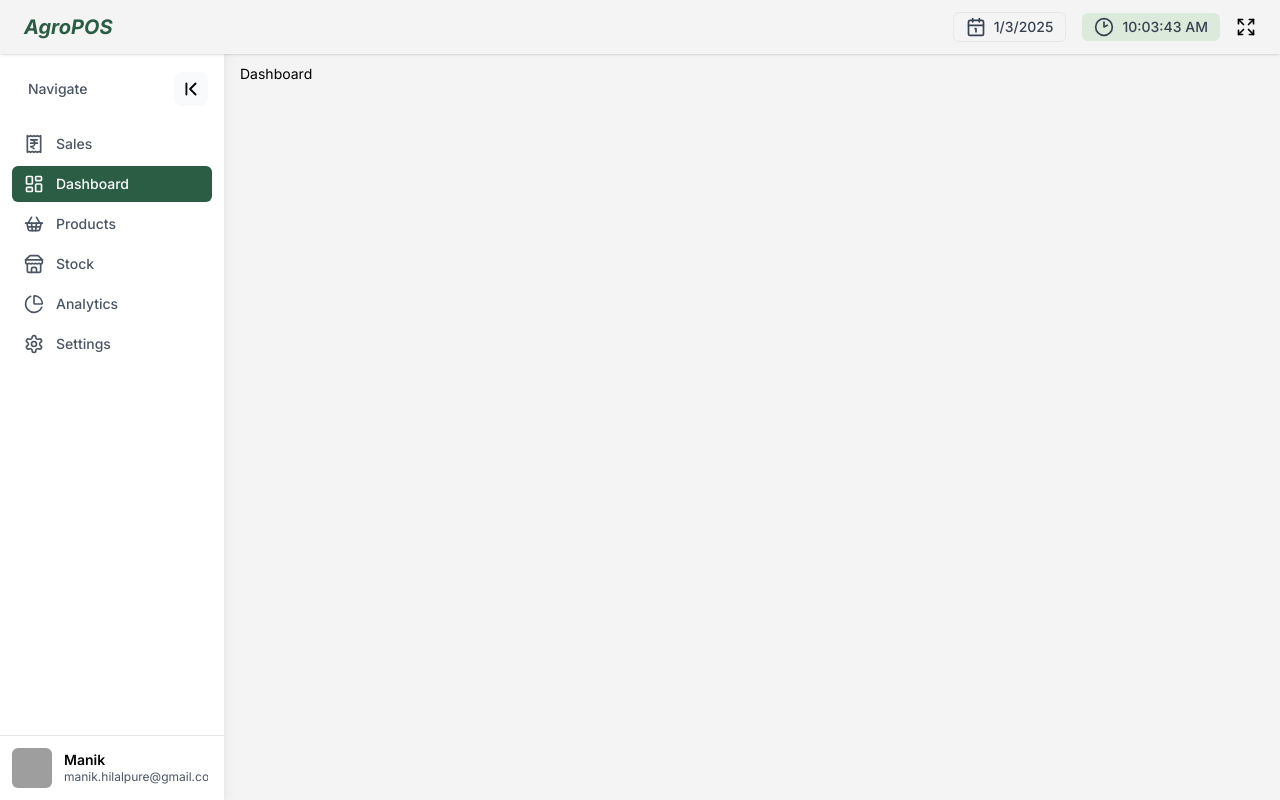
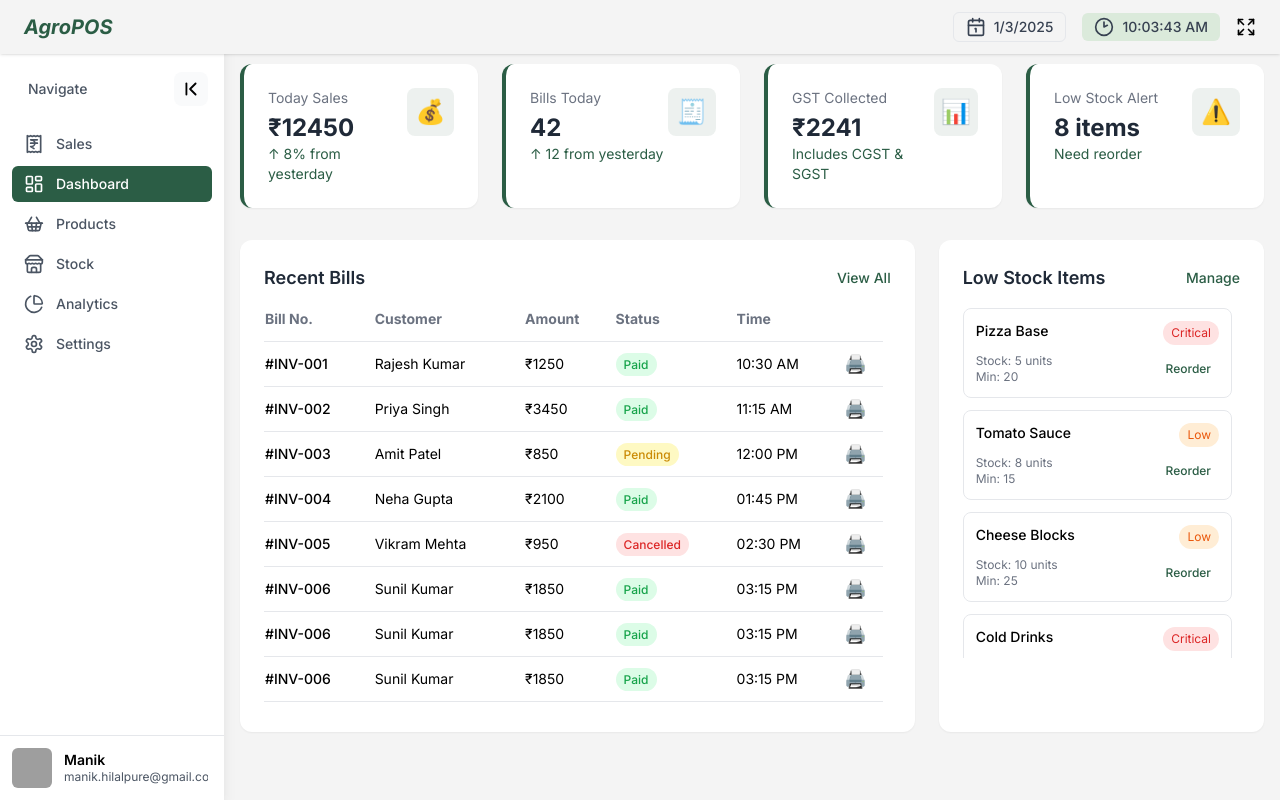
Before and after one commit to itsmanik/AgroPOS, a React (Vite) app in the folder client/: page /dashboard in a window 1280 px wide. Built offline with nearby package versions, Linux system fonts and the light colour scheme; grey boxes are pictures that could not be loaded.

Commit message:
styled page for dashboard

```diff
--- a/client/src/pages/DashboardPage.jsx
+++ b/client/src/pages/DashboardPage.jsx
@@ -1,6 +1,213 @@
-const Dashboard = () => {
+import React, { useState, useEffect } from 'react';
+
+const DashboardPage = () => {
+  // State for dashboard data (ready for API)
+  const [dashboardData, setDashboardData] = useState({
+    todaySales: 12450,
+    billsToday: 42,
+    gstCollected: 2241,
+    lowStockCount: 8,
+    recentBills: [
+      { id: 1, billNo: '#INV-001', customer: 'Rajesh Kumar', amount: 1250, status: 'Paid', time: '10:30 AM' },
+      { id: 2, billNo: '#INV-002', customer: 'Priya Singh', amount: 3450, status: 'Paid', time: '11:15 AM' },
+      { id: 3, billNo: '#INV-003', customer: 'Amit Patel', amount: 850, status: 'Pending', time: '12:00 PM' },
+      { id: 4, billNo: '#INV-004', customer: 'Neha Gupta', amount: 2100, status: 'Paid', time: '01:45 PM' },
+      { id: 5, billNo: '#INV-005', customer: 'Vikram Mehta', amount: 950, status: 'Cancelled', time: '02:30 PM' },
+      { id: 6, billNo: '#INV-006', customer: 'Sunil Kumar', amount: 1850, status: 'Paid', time: '03:15 PM' },
+      { id: 6, billNo: '#INV-006', customer: 'Sunil Kumar', amount: 1850, status: 'Paid', time: '03:15 PM' },
+      { id: 6, billNo: '#INV-006', customer: 'Sunil Kumar', amount: 1850, status: 'Paid', time: '03:15 PM' },
+      { id: 6, billNo: '#INV-006', customer: 'Sunil Kumar', amount: 1850, status: 'Paid', time: '03:15 PM' },
+      { id: 6, billNo: '#INV-006', customer: 'Sunil Kumar', amount: 1850, status: 'Paid', time: '03:15 PM' },
+      { id: 6, billNo: '#INV-006', customer: 'Sunil Kumar', amount: 1850, status: 'Paid', time: '03:15 PM' },
+      { id: 6, billNo: '#INV-006', customer: 'Sunil Kumar', amount: 1850, status: 'Paid', time: '03:15 PM' },
+      { id: 7, billNo: '#INV-007', customer: 'Anita Desai', amount: 3200, status: 'Pending', time: '03:45 PM' },
+      { id: 8, billNo: '#INV-008', customer: 'Rahul Verma', amount: 750, status: 'Paid', time: '04:00 PM' },
+    ],
+    lowStockItems: [
+      { id: 1, name: 'Pizza Base', stock: 5, minRequired: 20, severity: 'critical' },
+      { id: 2, name: 'Tomato Sauce', stock: 8, minRequired: 15, severity: 'low' },
+      { id: 3, name: 'Cheese Blocks', stock: 10, minRequired: 25, severity: 'low' },
+      { id: 4, name: 'Cold Drinks', stock: 12, minRequired: 30, severity: 'critical' },
+      { id: 5, name: 'Chicken Wings', stock: 7, minRequired: 25, severity: 'critical' },
+      { id: 6, name: 'French Fries', stock: 15, minRequired: 40, severity: 'low' },
+      { id: 7, name: 'Burger Buns', stock: 20, minRequired: 50, severity: 'low' },
+      { id: 8, name: 'Lettuce', stock: 5, minRequired: 15, severity: 'critical' },
+    ]
+  });
+
+  // API fetch function
+  const fetchDashboardData = async () => {
+    try {
+      // const response = await fetch('/api/dashboard');
+      // const data = await response.json();
+      // setDashboardData(data);
+    } catch (error) {
+      console.error('Error fetching dashboard data:', error);
+    }
+  };
+
+  useEffect(() => {
+    fetchDashboardData();
+  }, []);
+
+  // Status badge component
+  const StatusBadge = ({ status }) => {
+    const statusConfig = {
+      Paid: 'bg-green-100 text-green-600',
+      Pending: 'bg-yellow-100 text-yellow-600',
+      Cancelled: 'bg-red-100 text-red-600'
+    };
+
+    return (
+      <span className={`px-2 py-1 rounded-full text-xs font-medium ${statusConfig[status]}`}>
+        {status}
+      </span>
+    );
+  };
+
+  // Severity badge for low stock
+  const SeverityBadge = ({ severity }) => {
+    const config = {
+      critical: 'bg-red-100 text-red-600',
+      low: 'bg-orange-100 text-orange-600'
+    };
+
+    return (
+      <span className={`px-2 py-1 rounded-full text-xs ${config[severity]}`}>
+        {severity === 'critical' ? 'Critical' : 'Low'}
+      </span>
+    );
+  };
+
+  // Stats Card Component with your color
+  const StatCard = ({ title, value, icon, subtitle }) => {
+    const primaryColor = '#2b5d45';
+
+    return (
+      <div className="bg-white rounded-xl shadow-sm p-6 border-l-4 hover:shadow-md transition-all duration-200" style={{ borderColor: primaryColor }}>
+        <div className="flex justify-between items-start">
+          <div>
+            <p className="text-gray-500 text-sm mb-1">{title}</p>
+            <h3 className="text-2xl font-bold text-gray-800">{value}</h3>
+            {subtitle && <span className="text-sm" style={{ color: primaryColor }}>{subtitle}</span>}
+          </div>
+          <div className="w-12 h-12 rounded-lg flex items-center justify-center text-2xl" style={{ backgroundColor: `${primaryColor}15`, color: primaryColor }}>
+            {icon}
+          </div>
+        </div>
+      </div>
+    );
+  };
+
   return (
-    <div>Dashboard</div>
-  )
-}
-export default Dashboard
+    <>
+      {/* Stats Grid */}
+      <div className="grid grid-cols-1 md:grid-cols-2 lg:grid-cols-4 gap-6 mb-8">
+        <StatCard
+          title="Today Sales"
+          value={`₹${dashboardData.todaySales}`}
+          icon="💰"
+          subtitle="↑ 8% from yesterday"
+        />
+        <StatCard
+          title="Bills Today"
+          value={dashboardData.billsToday}
+          icon="🧾"
+          subtitle="↑ 12 from yesterday"
+        />
+        <StatCard
+          title="GST Collected"
+          value={`₹${dashboardData.gstCollected}`}
+          icon="📊"
+          subtitle="Includes CGST & SGST"
+        />
+        <StatCard
+          title="Low Stock Alert"
+          value={`${dashboardData.lowStockCount} items`}
+          icon="⚠️"
+          subtitle="Need reorder"
+        />
+      </div>
+
+      {/* Recent Bills & Low Stock Items - Scrollable */}
+      <div className="grid grid-cols-1 lg:grid-cols-3 gap-6">
+        {/* Recent Bills - Scrollable */}
+        <div className="lg:col-span-2">
+          <div className="bg-white rounded-xl shadow-sm p-6">
+            <div className="flex justify-between items-center mb-4">
+              <h2 className="text-lg font-semibold text-gray-800">Recent Bills</h2>
+              <button className="text-sm font-medium hover:underline" style={{ color: '#2b5d45' }}>
+                View All
+              </button>
+            </div>
+
+            <div className="overflow-y-auto max-h-[400px] pr-2">
+              <table className="w-full">
+                <thead className="sticky top-0 bg-white">
+                  <tr className="text-left text-gray-500 text-sm border-b">
+                    <th className="pb-3">Bill No.</th>
+                    <th className="pb-3">Customer</th>
+                    <th className="pb-3">Amount</th>
+                    <th className="pb-3">Status</th>
+                    <th className="pb-3">Time</th>
+                    <th className="pb-3"></th>
+                  </tr>
+                </thead>
+                <tbody className="divide-y">
+                  {dashboardData.recentBills.map((bill) => (
+                    <tr key={bill.id} className="hover:bg-gray-50">
+                      <td className="py-3 font-medium">{bill.billNo}</td>
+                      <td>{bill.customer}</td>
+                      <td>₹{bill.amount}</td>
+                      <td><StatusBadge status={bill.status} /></td>
+                      <td>{bill.time}</td>
+                      <td>
+                        <button className="hover:opacity-70 transition" style={{ color: '#2b5d45' }}>
+                          <span className="text-lg">🖨️</span>
+                        </button>
+                      </td>
+                    </tr>
+                  ))}
+                </tbody>
+              </table>
+            </div>
+          </div>
+        </div>
+
+        {/* Low Stock Items - Now in place of Quick Actions, Scrollable */}
+        <div className="lg:col-span-1">
+          <div className="bg-white rounded-xl shadow-sm p-6 h-full">
+            <div className="flex justify-between items-center mb-4">
+              <h2 className="text-lg font-semibold text-gray-800">Low Stock Items</h2>
+              <button className="text-sm font-medium hover:underline" style={{ color: '#2b5d45' }}>
+                Manage
+              </button>
+            </div>
+
+            <div className="overflow-y-auto max-h-[350px] pr-2 space-y-3">
+              {dashboardData.lowStockItems.map((item) => (
+                <div key={item.id} className="border rounded-lg p-3 hover:shadow-md transition">
+                  <div className="flex justify-between items-start mb-2">
+                    <h3 className="font-medium text-sm">{item.name}</h3>
+                    <SeverityBadge severity={item.severity} />
+                  </div>
+                  <div className="flex justify-between items-center">
+                    <div>
+                      <p className="text-xs text-gray-500">Stock: {item.stock} units</p>
+                      <p className="text-xs text-gray-500">Min: {item.minRequired}</p>
+                    </div>
+                    <button className="text-xs font-medium hover:underline px-2 py-1" style={{ color: '#2b5d45' }}>
+                      Reorder
+                    </button>
+                  </div>
+                </div>
+              ))}
+            </div>
+          </div>
+        </div>
+      </div>
+    </>
+  );
+};
+
+export default DashboardPage;
```
